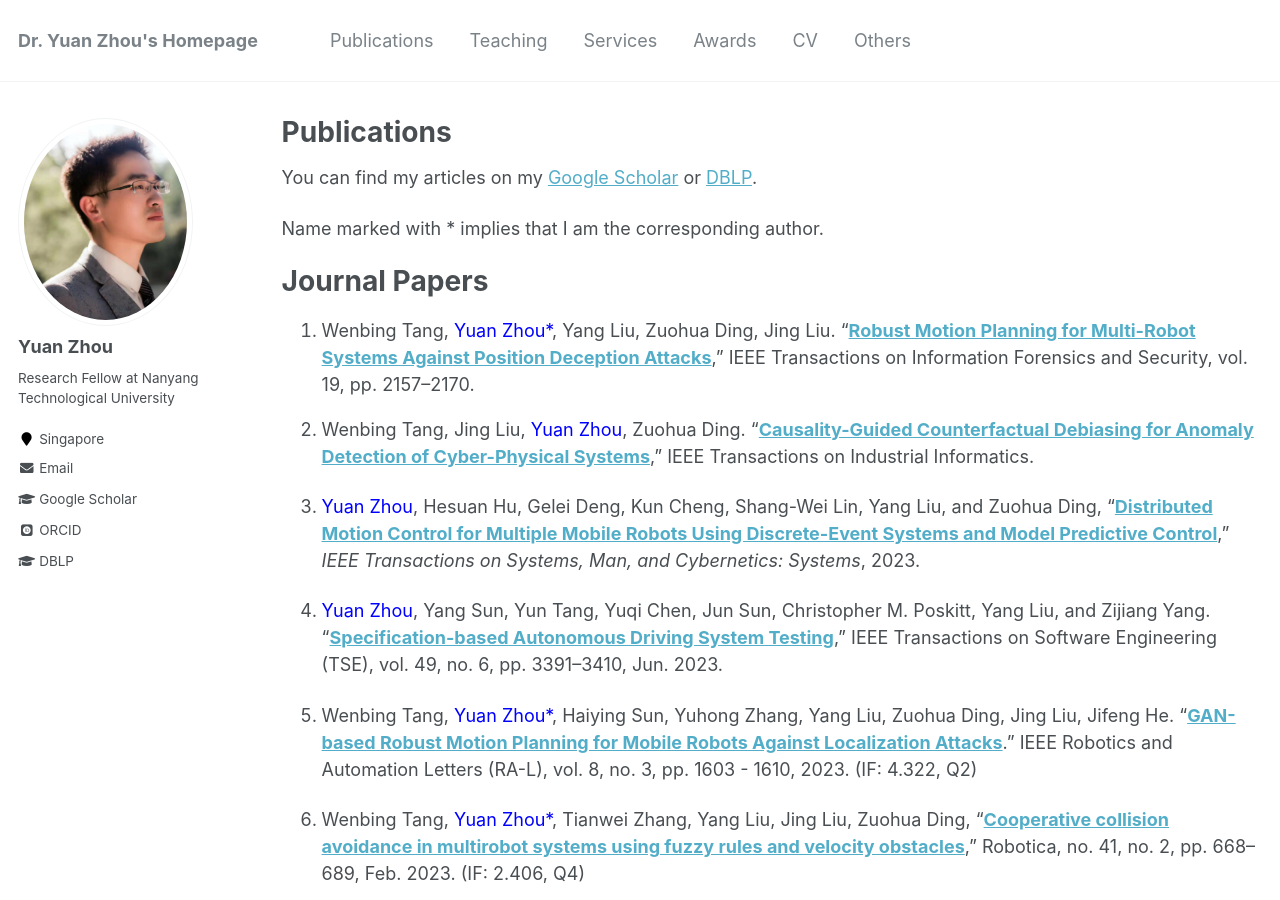
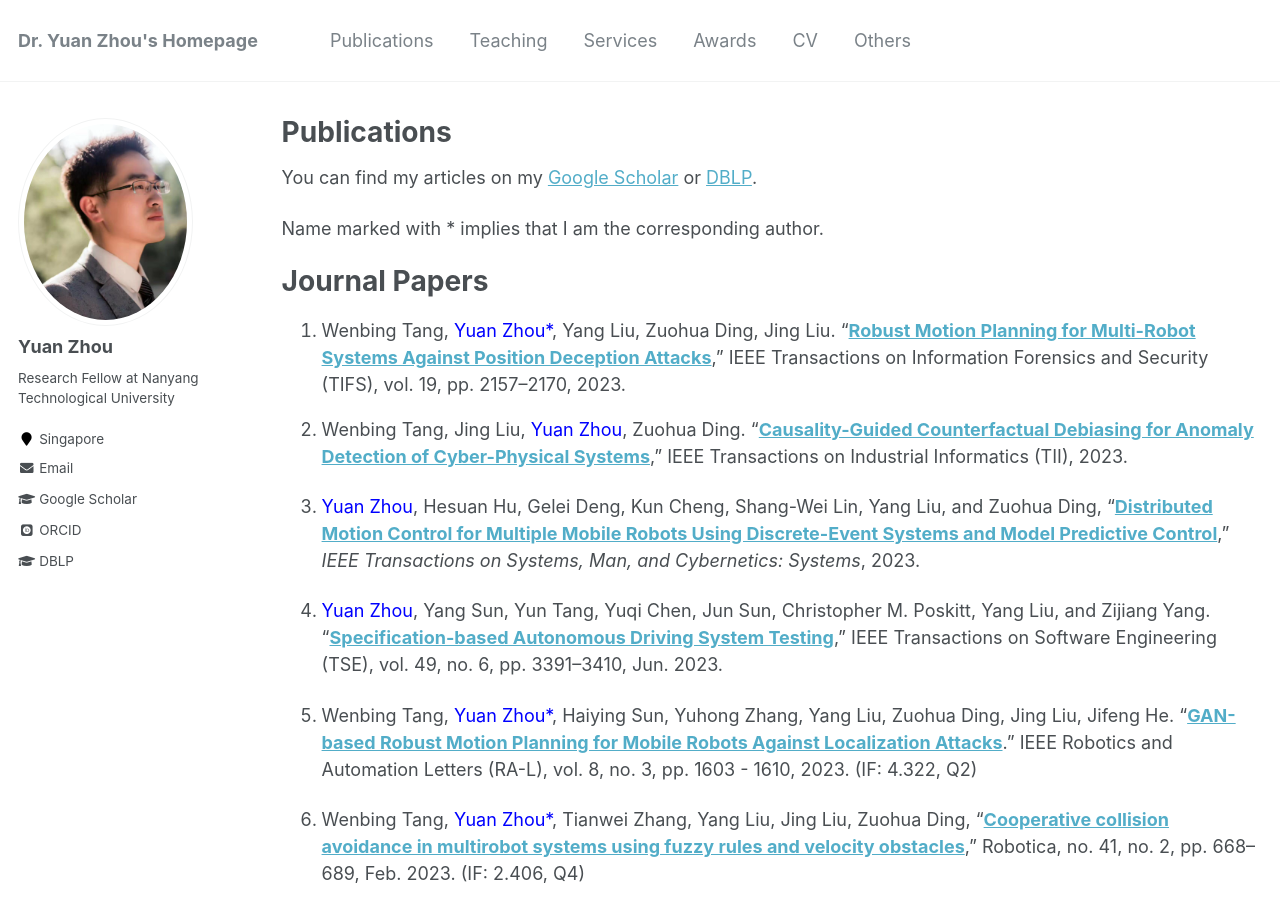
Before and after one commit to yuanzhou-yzhou/yuanzhou-yzhou.github.io, a Jekyll site: the page built from _pages/publications.md, in a window 1280 px wide and 900 px high. Built offline with Jekyll 4.4.1, drawn with Linux system fonts in a browser that asks for light colours; some web fonts are replaced; comment, search, counter and statistics services are not loaded.

Commit message:
Update publications.md

```diff
--- a/_pages/publications.md
+++ b/_pages/publications.md
@@ -17,8 +17,8 @@ Name marked with * implies that I am the corresponding author.
 
 [//]: # (*<u>Unmanned Autonomous Systems &#40;e.g., Robots and Autonomous Vehicles&#41;</u>*)
 
-1. Wenbing Tang, <span style="color:blue">Yuan Zhou*</span>, Yang Liu, Zuohua Ding, Jing Liu. "**[Robust Motion Planning for Multi-Robot Systems Against Position Deception Attacks](https://ieeexplore.ieee.org/abstract/document/10373093)**," IEEE Transactions on Information Forensics and Security, vol. 19, pp. 2157--2170.
-2. Wenbing Tang, Jing Liu, <span style="color:blue">Yuan Zhou</span>, Zuohua Ding. "**[Causality-Guided Counterfactual Debiasing for Anomaly Detection of Cyber-Physical Systems](https://ieeexplore.ieee.org/abstract/document/10304362)**," IEEE Transactions on Industrial Informatics.
+1. Wenbing Tang, <span style="color:blue">Yuan Zhou*</span>, Yang Liu, Zuohua Ding, Jing Liu. "**[Robust Motion Planning for Multi-Robot Systems Against Position Deception Attacks](https://ieeexplore.ieee.org/abstract/document/10373093)**," IEEE Transactions on Information Forensics and Security (TIFS), vol. 19, pp. 2157--2170, 2023.
+2. Wenbing Tang, Jing Liu, <span style="color:blue">Yuan Zhou</span>, Zuohua Ding. "**[Causality-Guided Counterfactual Debiasing for Anomaly Detection of Cyber-Physical Systems](https://ieeexplore.ieee.org/abstract/document/10304362)**," IEEE Transactions on Industrial Informatics (TII), 2023.
 
 3.  <span style="color:blue">Yuan Zhou</span>, Hesuan Hu, Gelei Deng, Kun Cheng, Shang-Wei Lin, Yang Liu,  and Zuohua Ding, "**[Distributed Motion Control for Multiple Mobile Robots Using Discrete-Event Systems and Model Predictive Control](https://ieeexplore.ieee.org/document/10292991)**," *IEEE Transactions on Systems, Man, and Cybernetics: Systems*, 2023.
 
```
